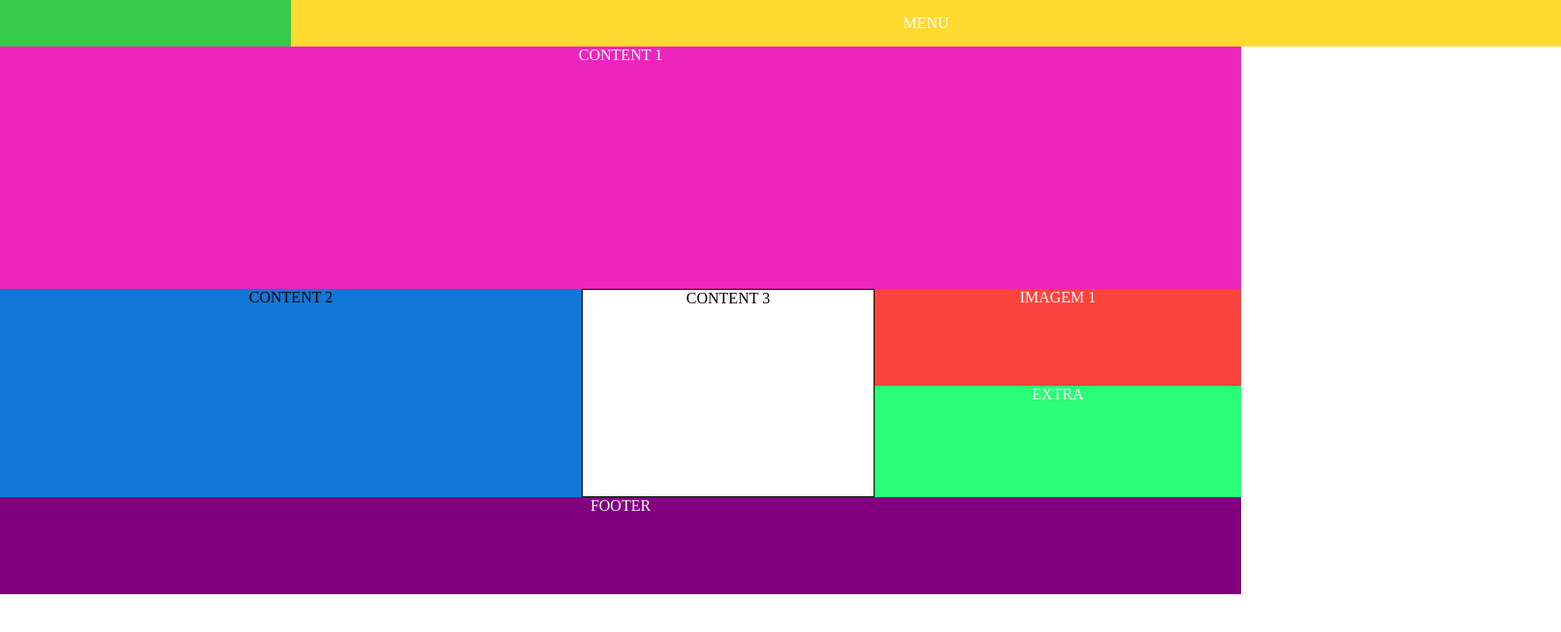
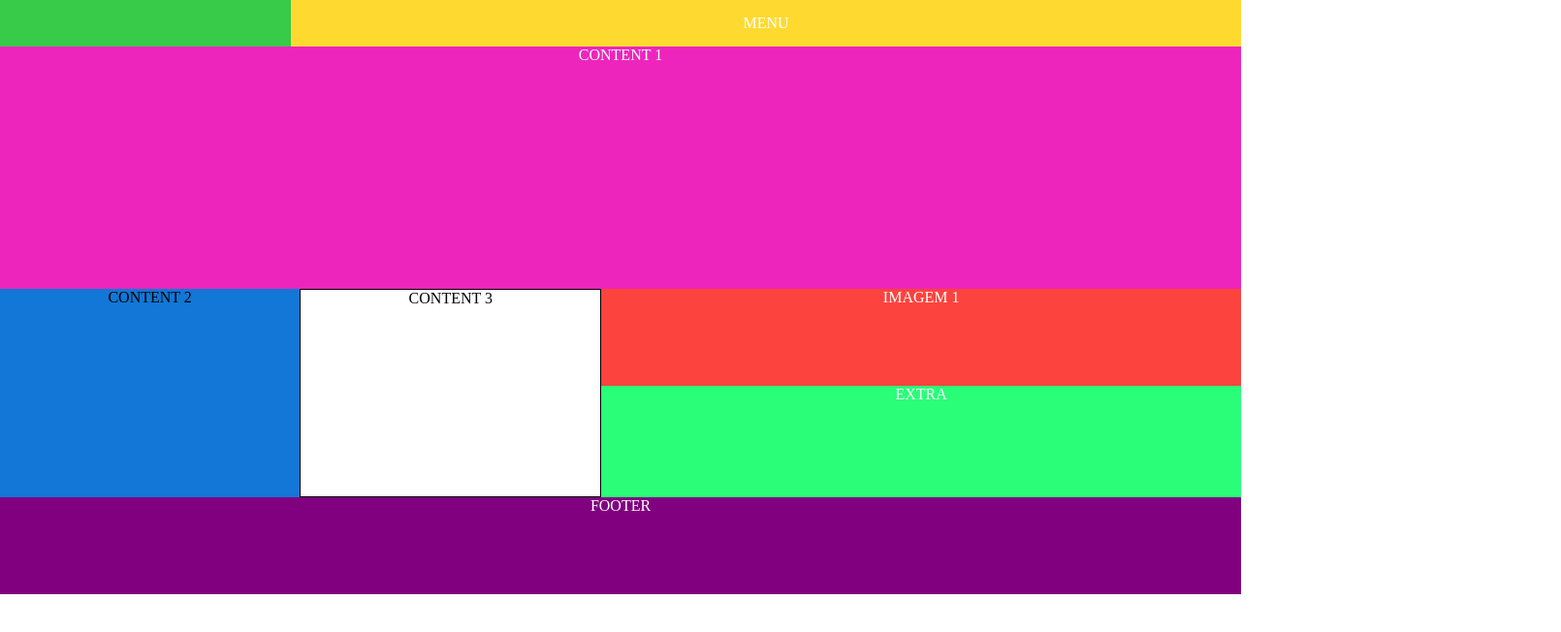
Before and after one commit to future4code/Bianca-Gerez, a plain HTML site: page semana2/aula6-flexboxGrid/layoutflex.html in a window 1280 px wide. Shown: the whole page at 97% size, 1610 px wide, since content can reach past the window. Drawn offline with Linux system fonts and the light colour scheme.

Commit message:
terminei css do layout em flex

```diff
--- /dev/null
+++ b/semana2/aula6-flexboxGrid/flex.css
@@ -0,0 +1,59 @@
+*{
+    padding: 0;
+    margin: 0;
+    text-align: center;
+    width: 100%;
+}
+.topo{
+    display: flex;
+    flex-flow: row nowrap;
+}
+.header{
+    display: flex;
+    background-color:#38ca49 ;
+    padding-inline-start:300px;
+    }
+    .menu{
+        display: block;
+        background-color:#feda31 ;
+        padding:15px;
+        color: white;
+        justify-items: stretch;
+}
+.container1{
+    background-color:#ed25bc ;
+    color: white;
+    height: 250px;
+    }
+.container2{
+    display:flex;
+    flex-wrap: nowrap;
+}
+.item1{
+
+   background-color:#1277d6 ;
+   width: 600px; height: 215px;
+
+   }
+   .item2{
+
+   background-color: white;
+   border: 1px solid black;
+   width: 600px; height: 213px;
+   color: black;
+   }
+   .item3{
+       background-color: #fc433e;
+     height: 100px;
+       color: white;
+   }
+   .item4{
+       background-color: #2afd77;
+      height: 115px;
+       color: white;
+   }
+   .item5{
+    height: 100px;
+    background-color: purple;
+    color: white
+    }
--- a/semana2/aula6-flexboxGrid/layoutflex.html
+++ b/semana2/aula6-flexboxGrid/layoutflex.html
@@ -4,7 +4,7 @@
     <meta charset="UTF-8">
     <meta name="viewport" content="width=<device-width>, initial-scale=1.0">
     <meta http-equiv="X-UA-Compatible" content="ie=edge">
-    <link rel="stylesheet" type="text/css" href="grid.css">
+    <link rel="stylesheet" type="text/css" href="flex.css">
     <title>LAYOUT EM GRID</title>
 </head>
 <body>
```
